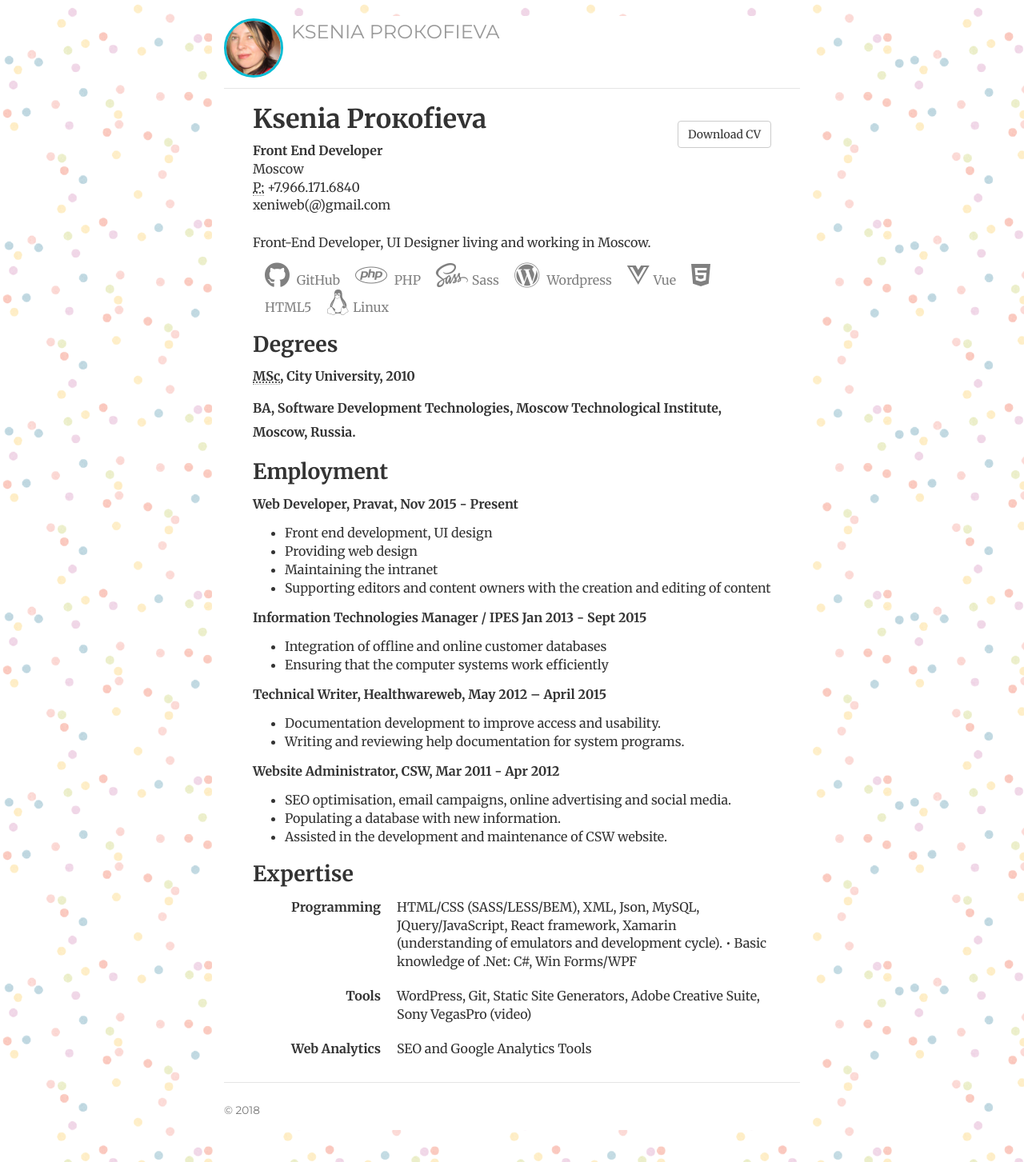
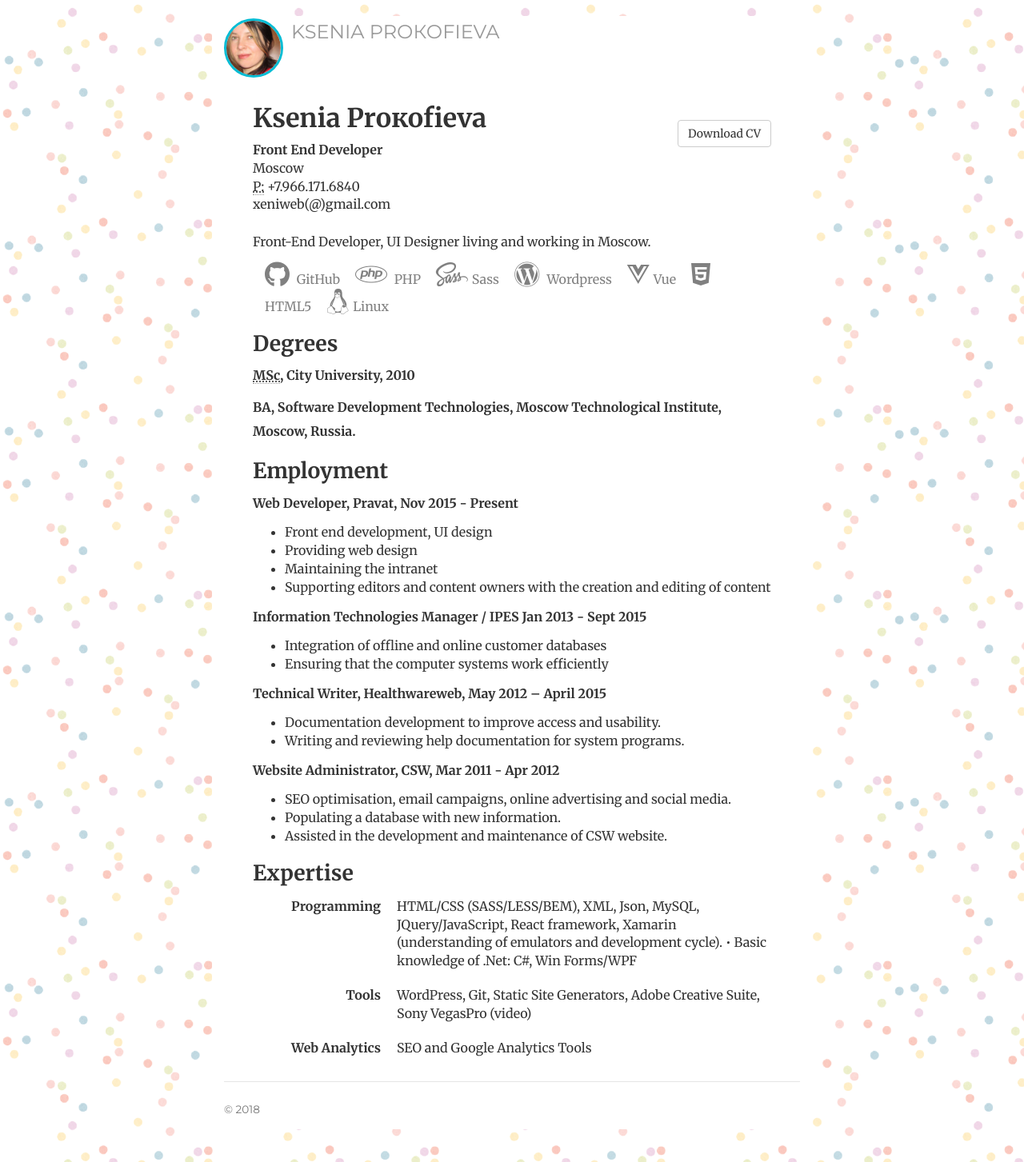
Before and after one commit to cvkp/cvkp.github.io, a Jekyll site: the page built from index-en.html, in a window 1280 px wide. Shown: the whole page at 80% size. Built offline with Jekyll 4.4.1, drawn with Linux system fonts in a browser that asks for light colours; nearby versions of some CDN libraries.

Commit message:
Update style.css

```diff
--- a/css/style.css
+++ b/css/style.css
@@ -681,3 +681,10 @@ background: #fff;
     text-transform: uppercase;
     text-shadow: 2px 2px 0 #561e19;
 }
+
+/* English */
+
+
+#Root .header {
+    border-bottom: none;
+}
```
